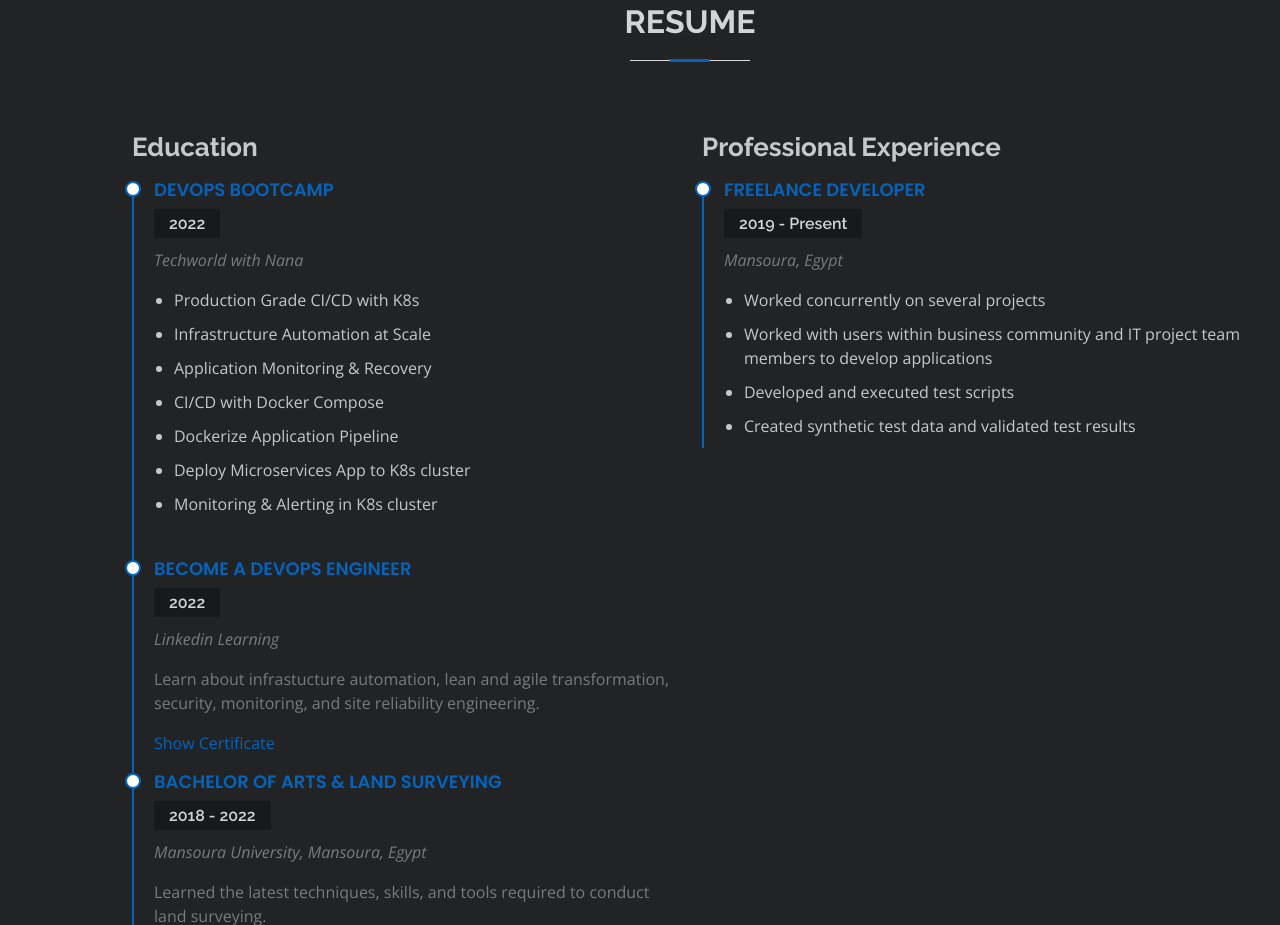
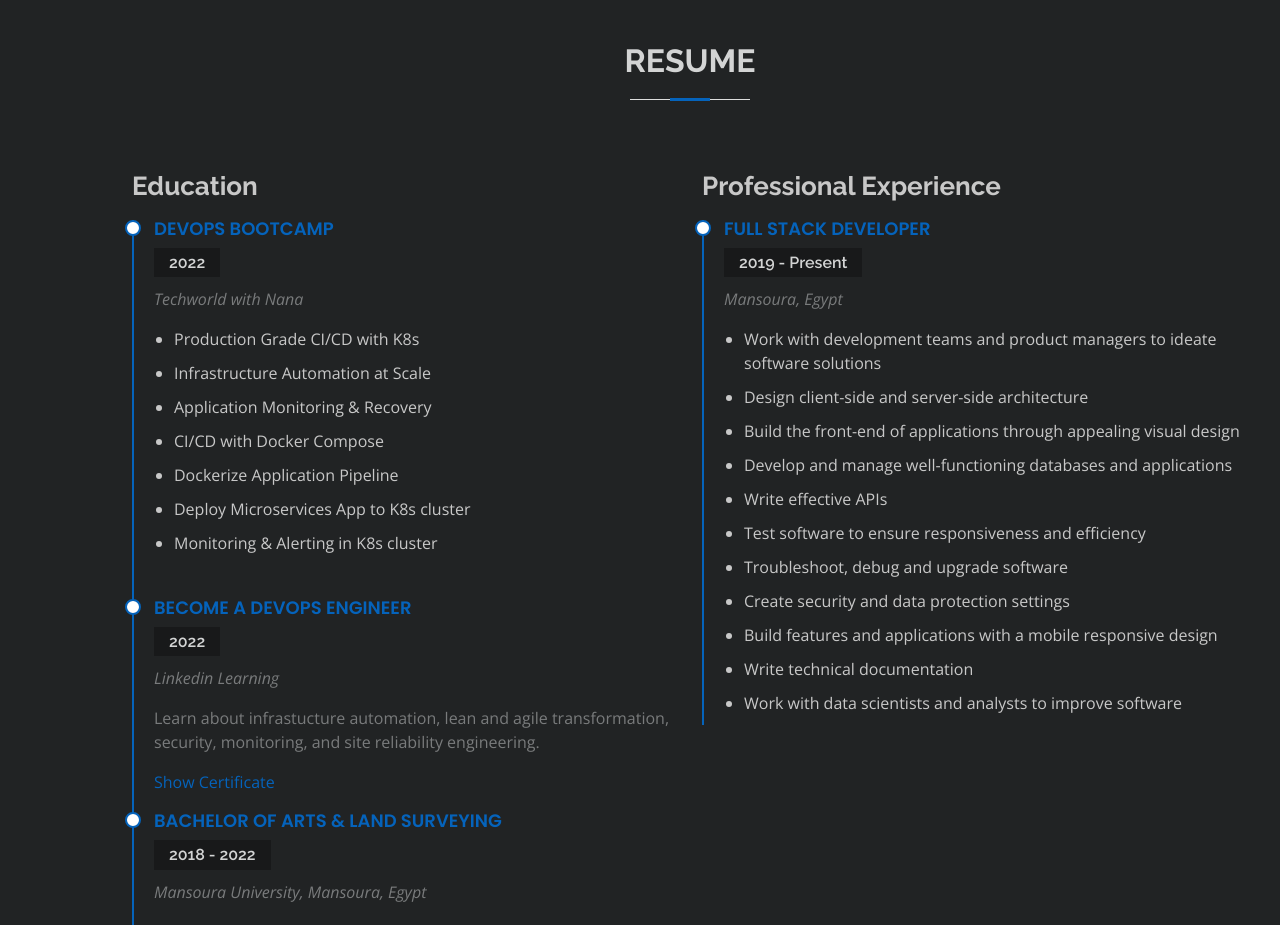
Before and after one commit to AhmedOsamaMath/AhmedOsamaMath.github.io, a plain HTML site: page index.html in a window 1280 px wide. Shown: the part 2559-3484 px from the top of the page. Drawn offline with nearby package versions, Linux system fonts and the light colour scheme.

Commit message:
add pdf with some edits

```diff
--- a/index.html
+++ b/index.html
@@ -136,6 +136,7 @@
                      </div>
                      <div class="skills-item">
                         <h4>Containerization</h4>
+                        <h5>Docker</h5>
                         <h5>Docker Swarm</h5>
                         <h5>Kubernetes</h5>
                         <h5>AWS ECR</h5>
@@ -231,14 +232,21 @@
                   <div class="col-lg-6">
                      <h3 class="resume-title">Professional Experience</h3>
                      <div class="resume-item">
-                        <h4>Freelance developer</h4>
+                        <h4>Full Stack Developer</h4>
                         <h5>2019 - Present</h5>
                         <p><em>Mansoura, Egypt</em></p>
                         <ul>
-                           <li>Worked concurrently on several projects</li>
-                           <li>Worked with users within business community and IT project team members to develop applications</li>
-                           <li>Developed and executed test scripts</li>
-                           <li>Created synthetic test data and validated test results</li>
+                           <li>Work with development teams and product managers to ideate software solutions</li>
+                           <li>Design client-side and server-side architecture</li>
+                           <li>Build the front-end of applications through appealing visual design</li>
+                           <li>Develop and manage well-functioning databases and applications</li>
+                           <li>Write effective APIs</li>
+                           <li>Test software to ensure responsiveness and efficiency</li>
+                           <li>Troubleshoot, debug and upgrade software</li>
+                           <li>Create security and data protection settings</li>
+                           <li>Build features and applications with a mobile responsive design</li>
+                           <li>Write technical documentation</li>
+                           <li>Work with data scientists and analysts to improve software</li>
                         </ul>
                      </div>
                   </div>
```
Also changed, not shown: 1 other file.
